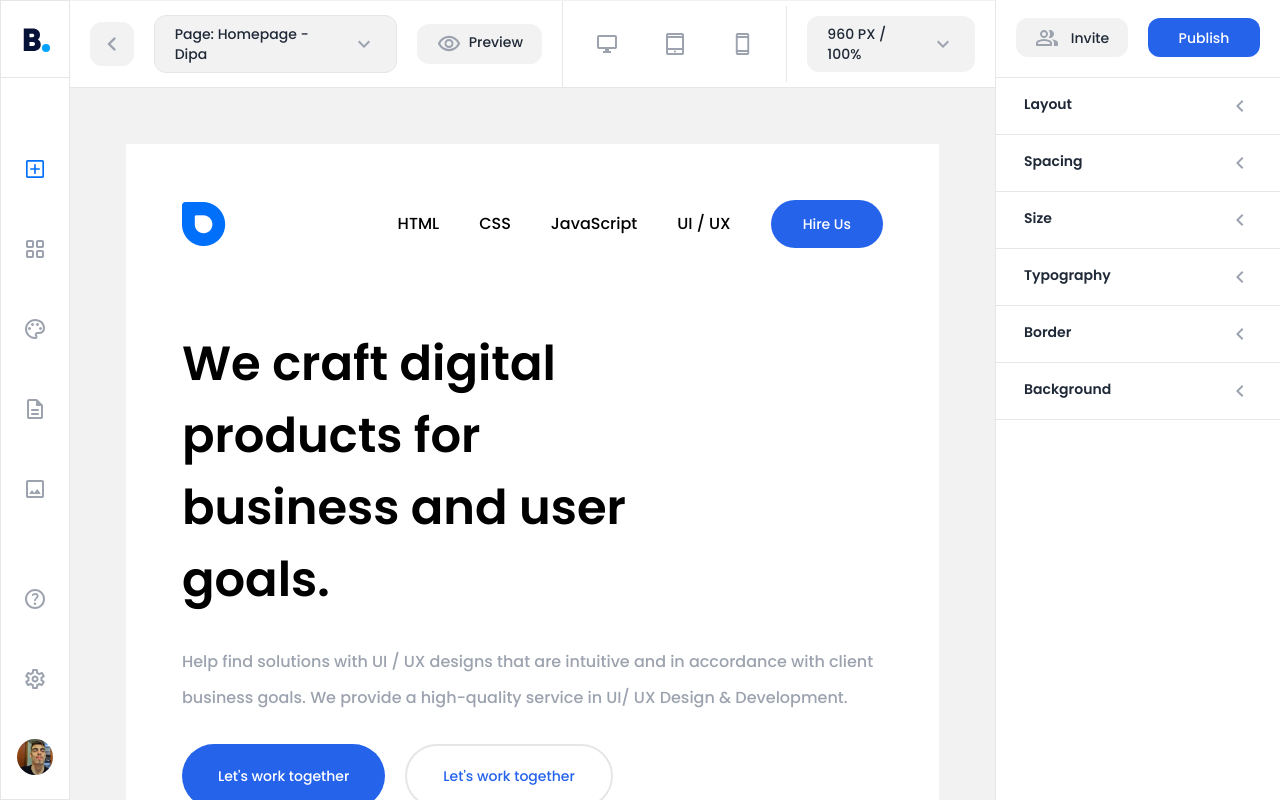
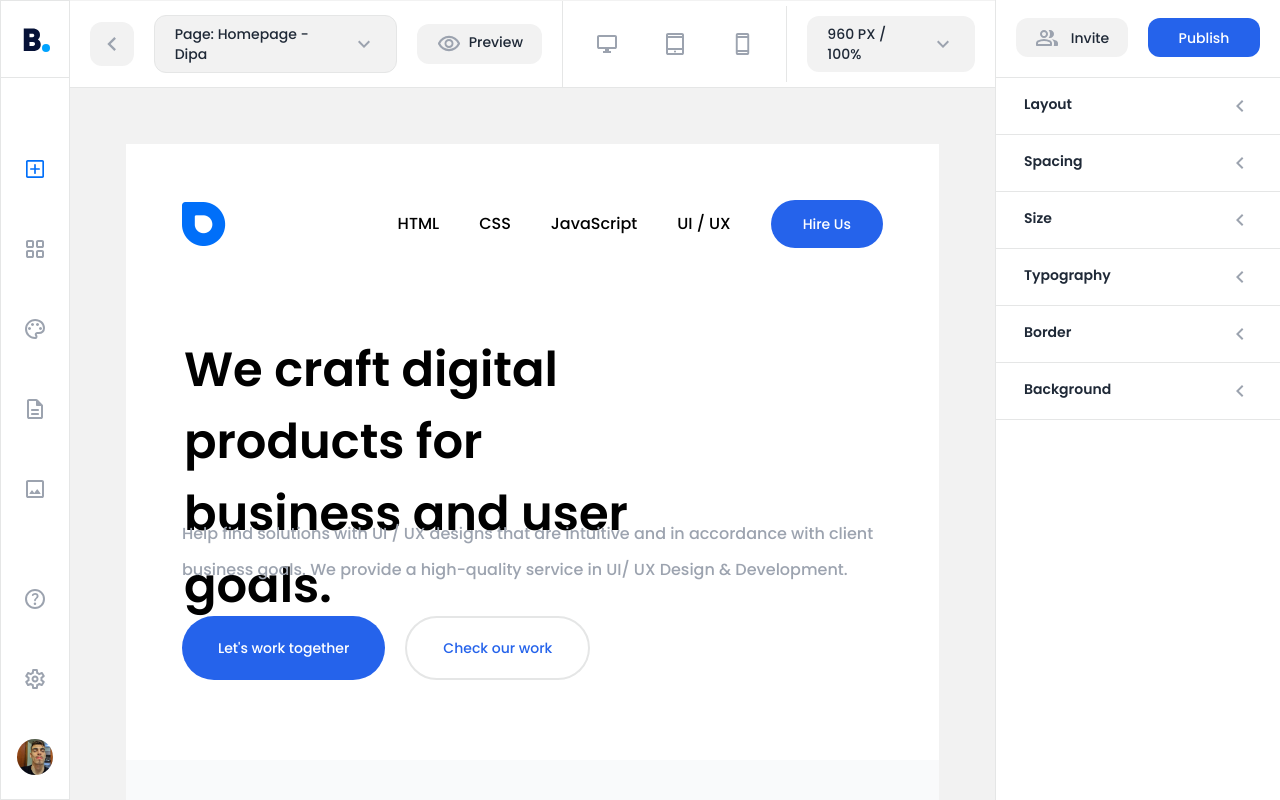
Before and after one commit to paulopariz/Builder, a Vue app: page / in a window 1280 px wide. Built offline with nearby package versions, Linux system fonts and the light colour scheme.

Commit message:
component editTitle

```diff
--- a/src/components/PageEditComponents/HeaderEdit.vue
+++ b/src/components/PageEditComponents/HeaderEdit.vue
@@ -1,8 +1,49 @@
 <template>
   <div class="mt-20 px-14">
-    <p class="text-5xl w-8/12 leading-normal font-semibold text-black">
-      We craft digital products for business and user goals.
-    </p>
+    <div
+      class="w-full h-40 border-2 border-transparent y outline-0"
+      contenteditable="true"
+      id="title"
+    >
+      <div
+        class="ml-8 absolute -mt-9 bg-transparent w-36 h-9 flex justify-center items-center gap-3 rounded-md rounded-b-none py-1.5 px-4 x"
+      >
+        <p
+          class="text-xs font-medium text-white hidden editHeroTitle"
+          contenteditable="false"
+        >
+          H1 - hero title
+        </p>
+        <img src="../../assets/icons/pencil.svg" class="hidden editHeroTitle" />
+      </div>
+      <div class="w-full flex justify-between edit">
+        <div
+          class="bg-white -ml-2 w-2 h-2 -mt-2 border-2 border-transparent editSquare cursor-nwse-resize"
+        ></div>
+        <div
+          class="bg-white w-2 h-2 -mt-1 border-2 border-transparent editSquare cursor-ns-resize"
+        ></div>
+        <div
+          class="bg-white -mr-2 w-2 h-2 -mt-2 border-2 border-transparent editSquare cursor-nesw-resize"
+        ></div>
+      </div>
+      <h1
+        class="text-5xl w-8/12 leading-normal font-semibold text-black outline-blue-600"
+      >
+        We craft digital products for business and user goals.
+      </h1>
+      <div class="w-full flex justify-between edit">
+        <div
+          class="bg-white -ml-2 w-2 h-2 mt-2 border-2 border-transparent editSquare cursor-nesw-resize"
+        ></div>
+        <div
+          class="bg-white w-2 h-2 mt-1.5 border-2 border-transparent editSquare cursor-ns-resize"
+        ></div>
+        <div
+          class="bg-white -mr-2 w-2 h-2 mt-2 border-2 border-transparent editSquare cursor-nwse-resize"
+        ></div>
+      </div>
+    </div>
     <p class="text-base text-gray-400 leading-9 font-medium mt-7">
       Help find solutions with UI / UX designs that are intuitive and in accordance with
       client business goals. We provide a high-quality service in UI/ UX Design &
@@ -10,13 +51,13 @@
     </p>
     <div class="mt-7 flex items-center gap-5">
       <button
-        class="btn bg-blue-600 hover:bg-blue-700 border-none normal-case rounded-full h-16 px-9 font-medium flex items-center justify-center"
+        class="btn bg-blue-600 hover:bg-blue-600 border-none normal-case rounded-full h-16 px-9 font-medium flex items-center justify-center"
       >
         Let's work together</button
       ><button
         class="btn text-blue-600 bg-white hover:bg-base-200 hover:border-base-300 border-2 border-base-300 normal-case rounded-full h-16 px-9 font-medium flex items-center justify-center"
       >
-        Let's work together
+        Check our work
       </button>
     </div>
   </div>
@@ -28,4 +69,21 @@ export default {
 };
 </script>
 
-<style></style>
+<style lang="scss">
+#title {
+  &:focus {
+    border-color: #2563eb;
+    .x {
+      background: #2563eb;
+      .editHeroTitle {
+        display: block;
+      }
+    }
+    .edit {
+      .editSquare {
+        border-color: #2563eb;
+      }
+    }
+  }
+}
+</style>
```
Also changed, not shown: src/assets/icons/pencil.svg (added).
